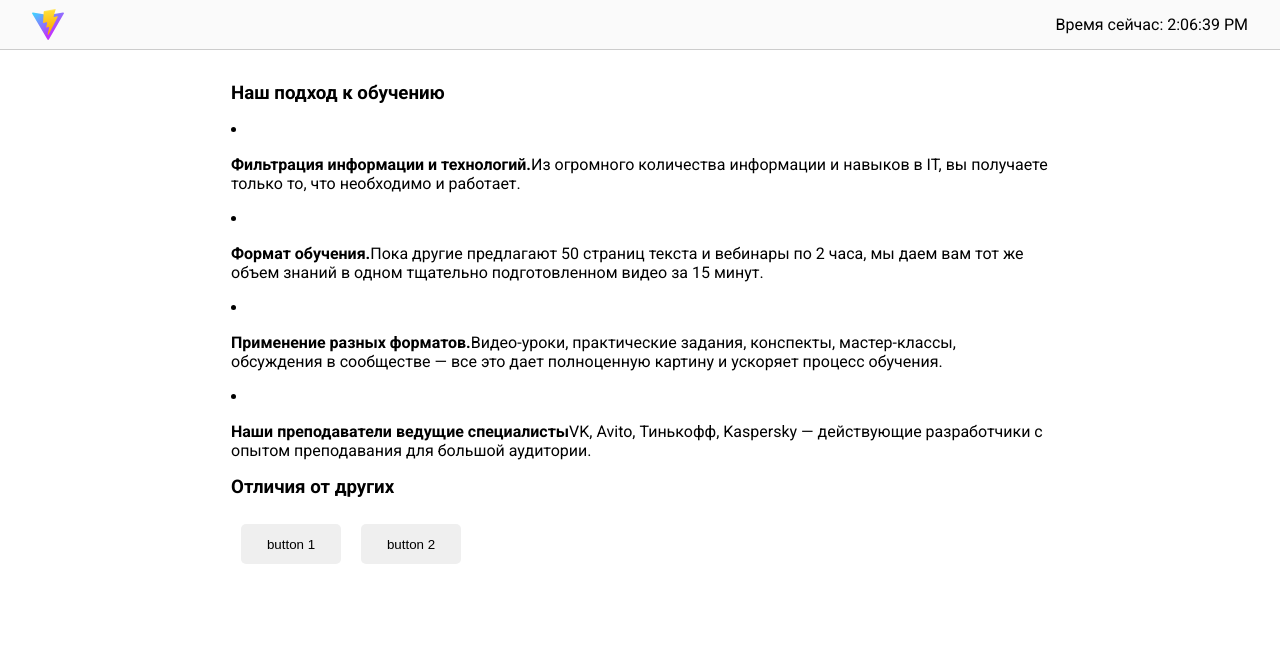
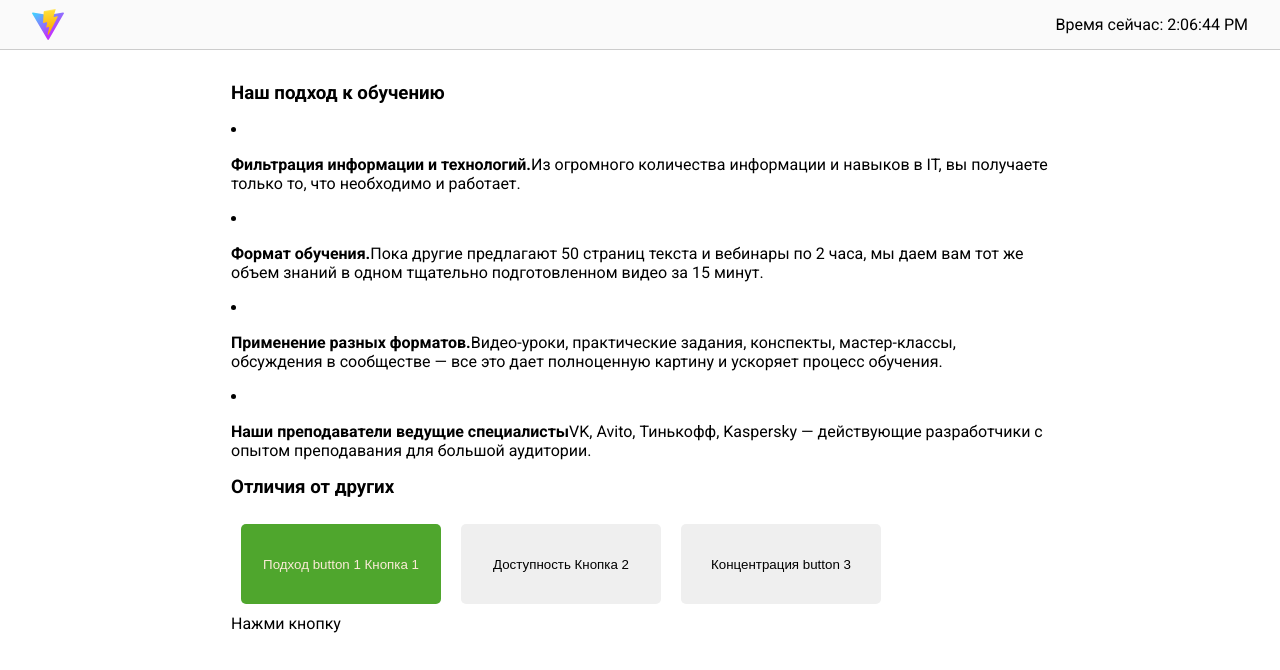
Before and after one commit to Elisei-Trifan/react-vite, a React (Vite) app: page / in a window 1280 px wide. Shown: the top 670 px of the page. Built offline with nearby package versions, Linux system fonts and the light colour scheme; the HTML template or start-up script is replaced by a standard one.

Commit message:
add useState

```diff
--- a/src/App.jsx
+++ b/src/App.jsx
@@ -1,9 +1,16 @@
 import Header from './components/Header'
 import WayToTech from './components/WayToTech'
 import Button from './components/Button/Button'
-import { ways } from '/src/data.js'
+import { useState } from 'react'
+import { ways, differences } from '/src/data.js'
 
 function App() {
+  const [contentType, setContentType] = useState(null)
+
+  function handleClick(type = ' ') {
+    setContentType(type)
+  }
+
   return (
     <div>
       <Header />
@@ -17,8 +24,29 @@ function App() {
         </section>
         <section>
           <h3>Отличия от других</h3>
-          <Button text="button 1" />
-          <Button text="button 2" />
+          <Button
+            active="active"
+            onClick={() => handleClick('way')}
+            text="button 1"
+            title="Кнопка 1"
+          >
+            Подход
+          </Button>
+          <Button onClick={() => handleClick('easy')} text="" title="Кнопка 2">
+            Доступность
+          </Button>
+          <Button
+            onClick={() => handleClick('program')}
+            text="button 3"
+            title=""
+          >
+            Концентрация
+          </Button>
+          {contentType ? (
+            <p>{differences[contentType]}</p>
+          ) : (
+            <div>Нажми кнопку</div>
+          )}
         </section>
       </main>
     </div>
--- a/src/components/Button/Button.jsx
+++ b/src/components/Button/Button.jsx
@@ -1,6 +1,18 @@
+/* eslint-disable no-unused-vars */
 /* eslint-disable react/prop-types */
 import './button.css'
 
-export default function Button({ text }) {
-  return <button className="button">{text}</button>
+export default function Button({
+  text,
+  active = '',
+  children,
+  title,
+  onClick,
+}) {
+  return (
+    <button
+      className={`button ${active}`}
+      onClick={onClick}
+    >{`${children} ${text} ${title}`}</button>
+  )
 }
--- a/src/components/Button/button.css
+++ b/src/components/Button/button.css
@@ -1,8 +1,8 @@
 .button {
   padding: 0.8rem 1rem;
   margin: 10px;
-  width: 100px;
-  height: 40px;
+  width: 200px;
+  height: 80px;
   border: none;
   border-radius: 5px;
   transition: all 0.15s ease;
@@ -16,3 +16,8 @@
   background: red;
   color: antiquewhite;
 }
+
+.active {
+  background: rgb(79, 166, 45);
+  color: antiquewhite;
+}
--- a/src/components/Header.jsx
+++ b/src/components/Header.jsx
@@ -1,19 +1,17 @@
 // /* eslint-disable no-unused-vars */
+import { useState } from 'react'
 import logo from '/vite.svg'
 
 function Header() {
-  function schowTime() {
-    const now = new Date()
-    const nowStr = now.toLocaleTimeString()
-    setTimeout(schowTime, 1000)
-    return nowStr
-  }
+  const [now, setNow] = useState(new Date())
+
+  setInterval(() => setNow(new Date()), 1000)
 
   return (
     <header>
       {/* <h3>Result University</h3> */}
       <img src={logo} alt="img"></img>
-      <span>Время сейчас: {schowTime()} </span>
+      <span>Время сейчас: {now.toLocaleTimeString()} </span>
     </header>
   )
 }
```
